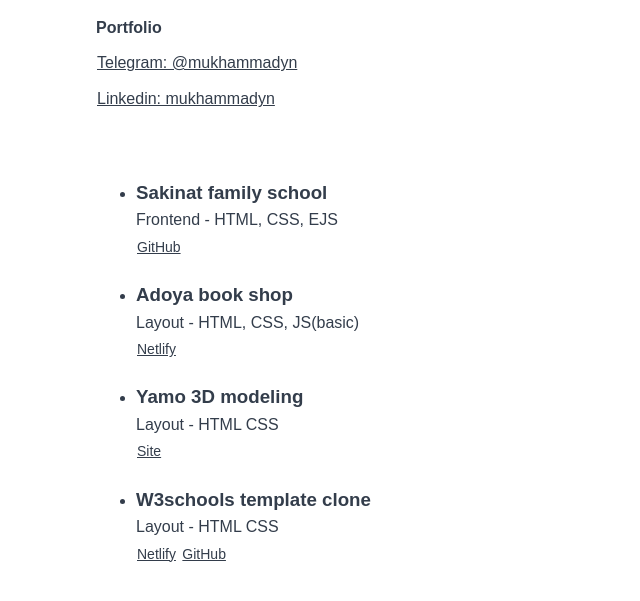
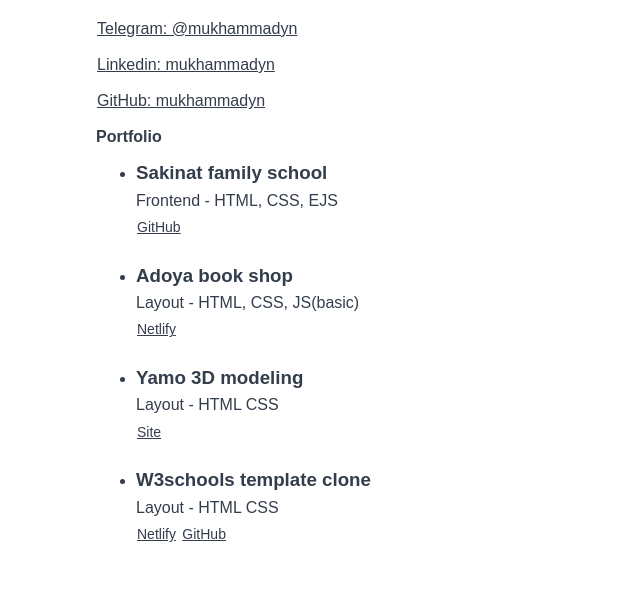
Before and after one commit to mukhammadyn/mukhammadyn-portfolio, a plain HTML site: page index.html in a window 1280 px wide. Shown: the part 61-662 px from the top of the page, without its empty margins (114-754 px from the left). Drawn offline with Linux system fonts and the light colour scheme.

Commit message:
add github ac link

```diff
--- a/index.html
+++ b/index.html
@@ -13,9 +13,10 @@
 
     <div class="container">
       <h1>Nurmukhammad Makhmudov</h1>
-      <p class="title">Portfolio</p>
       <p><a class="site-link" href="https://t.me/mukhammadyn" target="_blank">Telegram: @mukhammadyn</a></p>
       <p><a class="site-link" href="https://www.linkedin.com/in/nurmuhammad-mahmudov-455bb2208/" target="_blank">Linkedin: mukhammadyn</a></p>
+      <p><a class="site-link" href="https://github.com/mukhammadyn" target="_blank">GitHub: mukhammadyn</a></p>
+      <p class="title">Portfolio</p>
       <article class="portfolio">
         <h2 class="visually-hidden">My projects</h2>
         <ul class="portfolio__list">
--- a/scss/blocks/_portfolio.scss
+++ b/scss/blocks/_portfolio.scss
@@ -1,7 +1,3 @@
-.portfolio {
-  padding-top: 40px;
-}
-
 .portfolio__item {
   &:not(:last-child) {
     margin-bottom: 28px;
```
Also changed, not shown: css/main.css, css/main.min.css, 2 other files.
